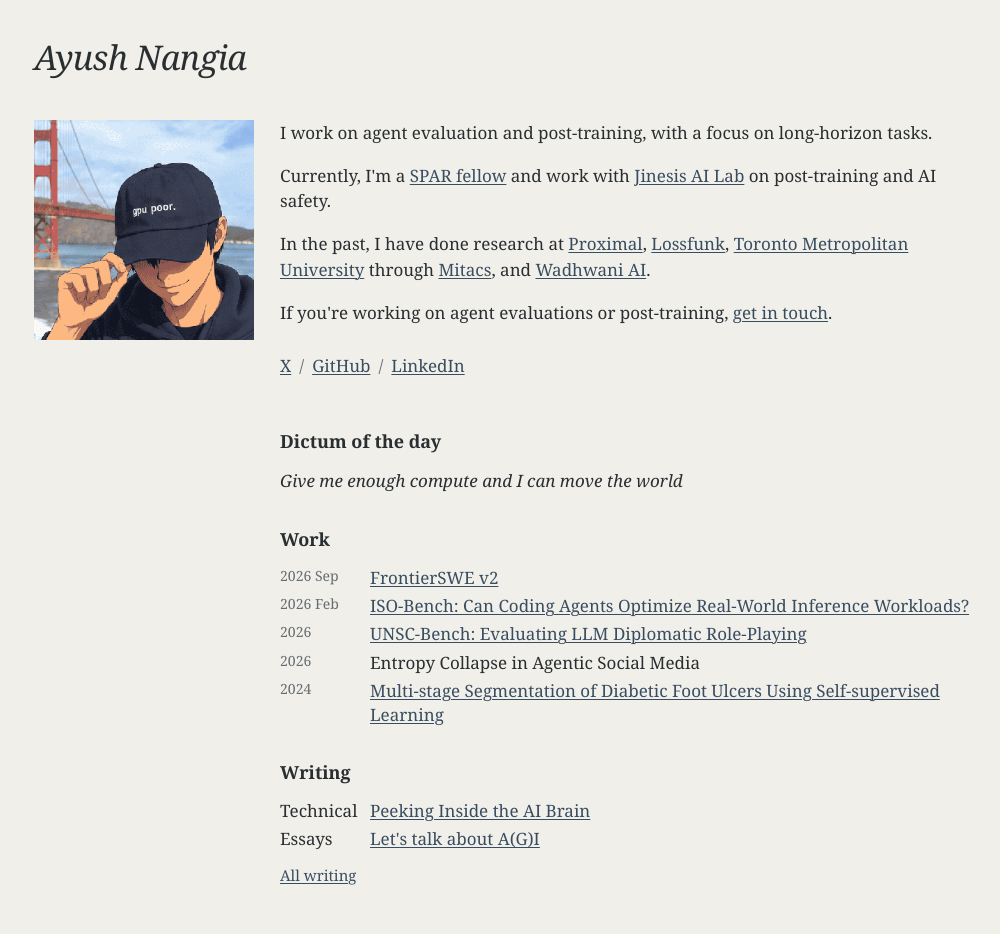
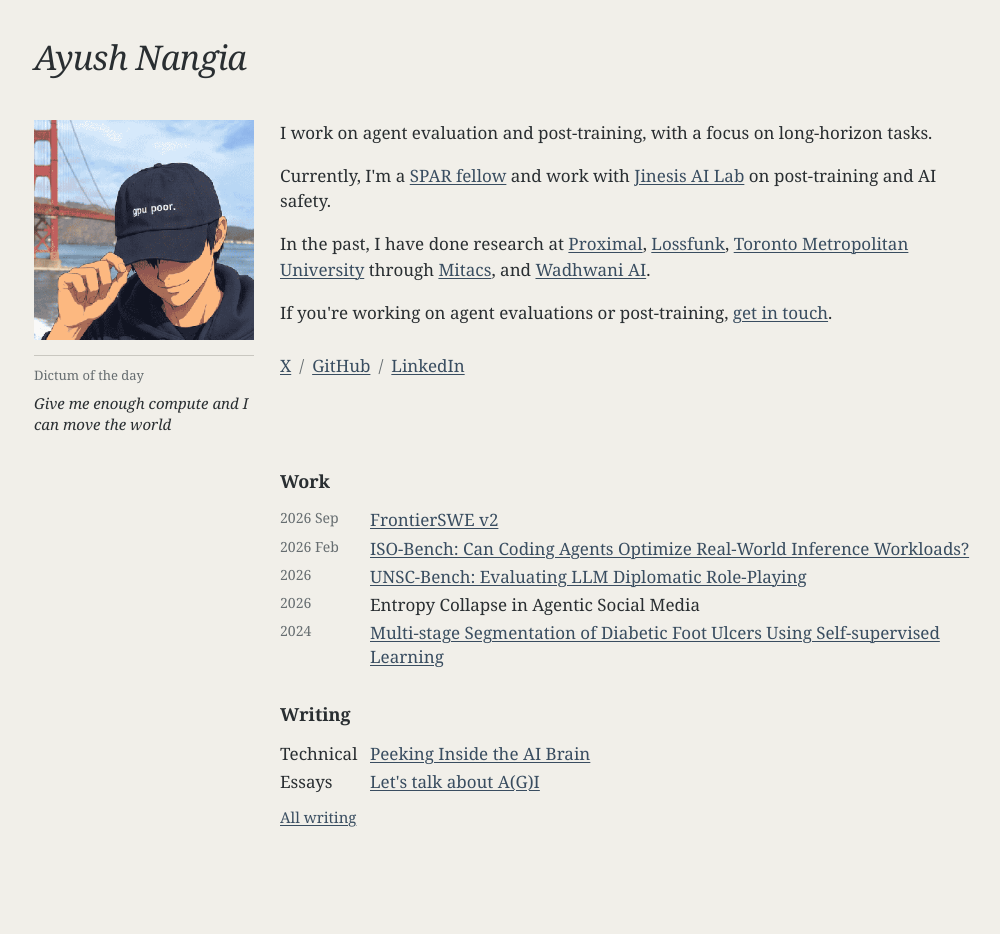
Before and after one commit to ayushnangia/ayushnangia.github.io, a Jekyll site: the page built from index.html, in a window 1280 px wide. Shown: the whole page, without its empty margins (131-1131 px from the left). Built offline with Jekyll 4.4.1, drawn with Linux system fonts in a browser that asks for light colours; after the commit the page ends 900 px from its top, so only the background shows below that.

Commit message:
Place daily dictum beneath portrait

```diff
--- a/index.html
+++ b/index.html
@@ -28,15 +28,14 @@
         <p>If you're working on agent evaluations or post-training, <a href="mailto:nangia@cs.toronto.edu">get in touch</a>.</p>
         <p class="profiles"><a href="https://x.com/vitransformer">X</a><span>/</span><a href="https://github.com/ayushnangia">GitHub</a><span>/</span><a href="https://www.linkedin.com/in/ayush-nangia/">LinkedIn</a></p>
       </div>
+      {% if site.data.dicta.size > 0 %}
+      <aside class="dictum" aria-labelledby="dictum-heading">
+        <h2 id="dictum-heading">Dictum of the day</h2>
+        <blockquote id="dictum-text">{{ site.data.dicta[0].text | escape }}</blockquote>
+        <p class="dictum-source" id="dictum-source"{% unless site.data.dicta[0].source %} hidden{% endunless %}>{{ site.data.dicta[0].source | escape }}</p>
+      </aside>
+      {% endif %}
     </div>
-
-    {% if site.data.dicta.size > 0 %}
-    <section class="dictum" aria-labelledby="dictum-heading">
-      <h2 id="dictum-heading">Dictum of the day</h2>
-      <blockquote id="dictum-text">{{ site.data.dicta[0].text | escape }}</blockquote>
-      <p class="dictum-source" id="dictum-source"{% unless site.data.dicta[0].source %} hidden{% endunless %}>{{ site.data.dicta[0].source | escape }}</p>
-    </section>
-    {% endif %}
 
     <section aria-labelledby="work-heading">
       <h2 id="work-heading">Work</h2>
--- a/styles.css
+++ b/styles.css
@@ -6,17 +6,18 @@
 a{color:var(--link);text-decoration:underline;text-decoration-thickness:1px;text-underline-offset:2px}
 a:hover{color:#152e43}
 a:focus-visible,.toc summary:focus-visible{outline:2px solid var(--link);outline-offset:3px}
-.introduction{display:grid;grid-template-columns:220px minmax(0,1fr);gap:26px;max-width:950px;margin:0 auto}
-.portrait{display:block;width:220px;height:220px;object-fit:cover;object-position:center}
+.introduction{display:grid;grid-template-columns:220px minmax(0,1fr);grid-template-areas:"portrait bio" "dictum bio";column-gap:26px;max-width:950px;margin:0 auto}
+.portrait{grid-area:portrait;display:block;width:220px;height:220px;object-fit:cover;object-position:center}
+.bio{grid-area:bio}
 .bio p{margin:0 0 17px}.bio p:first-child{margin-top:0}.bio .profiles{margin-top:27px}
 .profiles{display:flex;flex-wrap:wrap;gap:8px}.profiles span{color:var(--muted)}
 section{max-width:950px;margin:32px auto 0;padding-left:246px}
-.dictum blockquote{margin:0;font-style:italic}.dictum-source{margin:6px 0 0;color:var(--muted);font-size:14px}.dictum-source[hidden]{display:none}
+.dictum{grid-area:dictum;align-self:start;margin-top:15px;padding-top:10px;border-top:1px solid #c9c7c0}.dictum h2{margin:0 0 7px;color:var(--muted);font-size:13px;font-weight:400}.dictum blockquote{margin:0;font-size:15px;line-height:1.45;font-style:italic}.dictum-source{margin:6px 0 0;color:var(--muted);font-size:13px}.dictum-source[hidden]{display:none}
 h2{font-size:18px;font-weight:700;margin:0 0 13px}
 .highlights{margin:0;padding:0;list-style:none}.highlights li{display:grid;grid-template-columns:86px minmax(0,1fr);gap:4px;margin:0 0 4px;line-height:1.42}.highlights time{color:var(--muted);font-size:14px;white-space:nowrap}.highlights span{color:var(--ink)}
 .more-link{margin:12px 0 0;font-size:15px}
-@media(max-width:740px){.page{padding:28px 22px 38px}h1{margin-bottom:27px}.introduction{grid-template-columns:120px minmax(0,1fr);gap:20px}.portrait{width:120px;height:120px}section{padding-left:140px}}
-@media(max-width:560px){.page{padding:25px 19px 34px}h1{font-size:30px;margin-bottom:23px}.introduction{display:block}.portrait{float:left;width:100px;height:100px;margin:0 18px 10px 0}.bio p{margin-bottom:15px}.bio .profiles{margin-top:19px}section{clear:both;margin-top:30px;padding-left:0}.highlights li{grid-template-columns:72px minmax(0,1fr)}.highlights time{font-size:13px}}
+@media(max-width:740px){.page{padding:28px 22px 38px}h1{margin-bottom:27px}.introduction{grid-template-columns:120px minmax(0,1fr);grid-template-areas:"portrait bio" ". dictum";column-gap:20px}.portrait{width:120px;height:120px}section{padding-left:140px}}
+@media(max-width:560px){.page{padding:25px 19px 34px}h1{font-size:30px;margin-bottom:23px}.introduction{display:block}.portrait{float:left;width:100px;height:100px;margin:0 18px 10px 0}.bio p{margin-bottom:15px}.bio .profiles{margin-top:19px}.dictum{clear:both;margin-top:20px}section{clear:both;margin-top:30px;padding-left:0}.highlights li{grid-template-columns:72px minmax(0,1fr)}.highlights time{font-size:13px}}
 @media(max-width:400px){.portrait{float:none;margin:0 0 20px}}
 .writing-page{max-width:800px}.writing-page h1{margin:22px 0 28px}.back-link{font-size:15px}.post-header{margin-bottom:34px}.post-header h1{margin-bottom:8px}.post-header time{font-size:14px;color:var(--muted)}
 .writing-page .group-heading{margin-top:30px}
```
